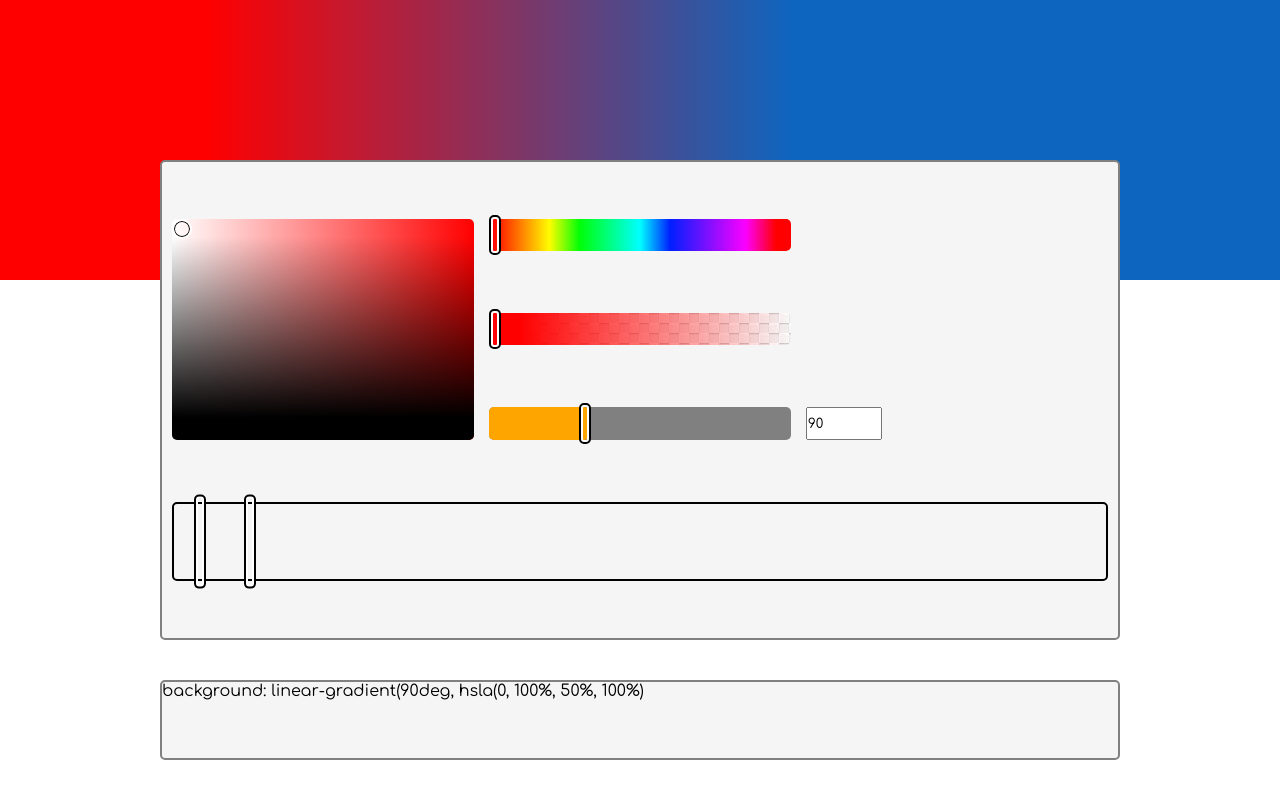
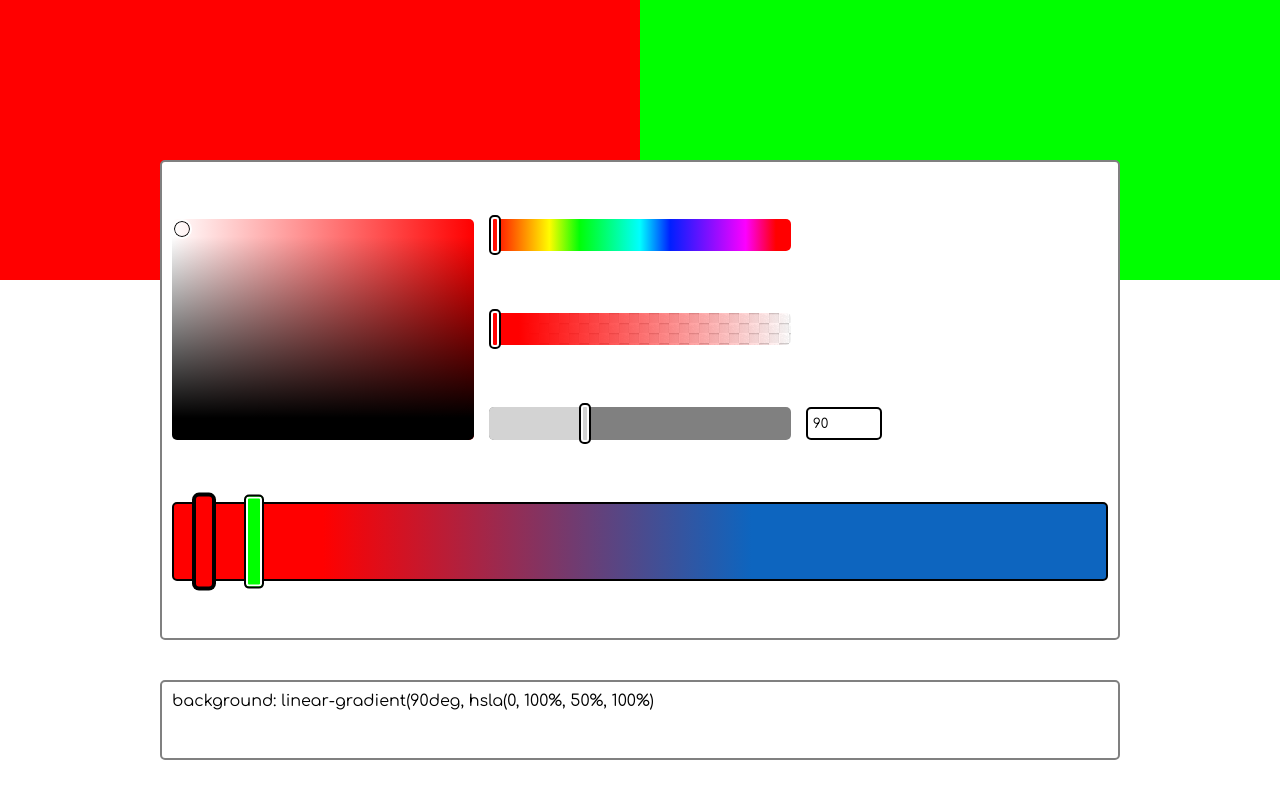
Before and after one commit to Centmsn/CSS-gradient-generator, a React (Create React App) app: page / in a window 1280 px wide. Built offline with nearby package versions, Linux system fonts and the light colour scheme.

Commit message:
add gradient settings

```diff
--- a/src/actions/index.js
+++ b/src/actions/index.js
@@ -1,4 +1,12 @@
-import { SETH, SETLS, SETA, SETDEG } from "./types";
+import {
+  SETH,
+  SETLS,
+  SETA,
+  SETDEG,
+  SETACTIVECOL,
+  CHANGEACTIVECOL,
+  SETACTIVEWIDTH,
+} from "./types";
 
 export const setH = (deg) => {
   return {
@@ -30,3 +38,24 @@ export const setDeg = (deg) => {
     payload: deg,
   };
 };
+
+export const setActiveCol = (value) => {
+  return {
+    type: SETACTIVECOL,
+    payload: value,
+  };
+};
+
+export const changeActiveCol = (index) => {
+  return {
+    type: CHANGEACTIVECOL,
+    payload: index,
+  };
+};
+
+export const setActiveWidth = (width, index) => {
+  return {
+    type: SETACTIVEWIDTH,
+    payload: { index, width },
+  };
+};
--- a/src/actions/types.js
+++ b/src/actions/types.js
@@ -2,3 +2,6 @@ export const SETH = "SETDEGREES";
 export const SETLS = "SETLS";
 export const SETA = "SETA";
 export const SETDEG = "SETDEG";
+export const CHANGEACTIVECOL = "CHANGEACTIVECOL";
+export const SETACTIVECOL = "SETACTIVECOL";
+export const SETACTIVEWIDTH = "SETACTIVEWIDTH";
--- a/src/components/DegreeOptions.js
+++ b/src/components/DegreeOptions.js
@@ -43,7 +43,7 @@ const DegreeOptions = ({ setDeg, degrees }) => {
     <>
       <Bar ref={degreeBar}>
         <Draggable left={leftOffset} func={setGradientDegrees} />
-        <InnerBar ref={innerBar} x={leftOffset + 10} />
+        <InnerBar ref={innerBar} offset={leftOffset + 12} />
       </Bar>
       <Input
         type="number"
@@ -64,25 +64,29 @@ const Bar = styled.div`
   background-color: gray;
 `;
 
-const InnerBar = styled.div.attrs(({ x }) => ({
+const InnerBar = styled.div.attrs(({ offset }) => ({
   style: {
-    width: `${x}px`,
+    width: offset,
   },
 }))`
   position: absolute;
-  top: 0;
+  top: 0px;
   right: 0;
-  bottom: 0;
+  bottom: 0px;
   left: 0;
 
   border-radius: 5px;
-  background-color: orange;
+  background-color: lightgray;
 `;
 
 const Input = styled.input`
   grid-area: 6/3/7/4;
 
   width: 25%;
+
+  border: 2px solid black;
+  border-radius: 5px;
+  padding: 5px;
 `;
 
 const mapStateToProps = (state) => {
--- a/src/components/DisplayColor.js
+++ b/src/components/DisplayColor.js
@@ -3,9 +3,21 @@ import { connect } from "react-redux";
 
 import transparentBg from "../assets/paven.png";
 
-const DisplayColor = ({ hue, sat, light, alpha, deg }) => {
+const DisplayColor = ({ deg, gradient }) => {
+  const generateGradient = () => {
+    const length = Object.keys(gradient).length;
+    const output = [];
+    for (let i = 0; i < length; i++) {
+      output.push(
+        `hsla(${gradient[i].h}, ${gradient[i].s}%, ${gradient[i].l}%, ${gradient[i].a}%) ${gradient[i].w}%`
+      );
+    }
+
+    return `linear-gradient(${deg}deg, ${output.join(",")})`;
+  };
+
   return (
-    <ColorOutput hue={hue} sat={sat} light={light} alpha={alpha} deg={deg}>
+    <ColorOutput generateGradient={generateGradient}>
       <InnerBg />
     </ColorOutput>
   );
@@ -13,7 +25,7 @@ const DisplayColor = ({ hue, sat, light, alpha, deg }) => {
 
 const ColorOutput = styled.div.attrs((props) => ({
   style: {
-    background: `linear-gradient(${props.deg}deg, hsla(${props.hue}, ${props.sat}%, ${props.light}%, ${props.alpha}%) 16%, rgba(13,101,191,1) 62%)`,
+    background: props.generateGradient(),
   },
 }))`
   position: absolute;
@@ -41,11 +53,8 @@ const mapStateToProps = (state) => {
   const { hue, sat, light, alpha } = state.colorPicked;
 
   return {
-    hue,
-    sat,
-    light,
-    alpha,
     deg: state.deg,
+    gradient: state.gradient,
   };
 };
 
--- a/src/components/Draggable.js
+++ b/src/components/Draggable.js
@@ -1,6 +1,6 @@
 import styled from "styled-components";
 
-const Draggable = ({ func, left }) => {
+const Draggable = ({ func, left, active, wide, color }) => {
   const setColor = () => {
     document.addEventListener("mouseup", stopSlide);
     document.addEventListener("mousemove", func);
@@ -11,23 +11,33 @@ const Draggable = ({ func, left }) => {
     document.removeEventListener("mousemove", func);
   };
 
-  return <Slider onMouseDown={setColor} left={left} />;
+  return (
+    <Slider
+      onMouseDown={setColor}
+      left={left}
+      active={active}
+      wide={wide}
+      color={color}
+    />
+  );
 };
 
-const Slider = styled.div.attrs(({ left }) => ({
+const Slider = styled.div.attrs(({ left, color }) => ({
   style: {
     left: left || 0,
+    backgroundColor: color,
   },
 }))`
   z-index: 999;
   position: absolute;
   transform: translateY(-10%);
   height: 125%;
-  width: 12px;
+  width: ${(props) => (props.wide ? "20px" : "12px")};
 
   border-radius: 5px;
   border: 2px solid black;
-  box-shadow: inset 0 0 0 2px white;
+  box-shadow: ${(props) =>
+    props.active ? "0 0 0px 2px black" : "inset 0 0 0 2px white"};
   transition: transform 300ms;
   cursor: move;
 
--- a/src/components/GradientOptions.js
+++ b/src/components/GradientOptions.js
@@ -1,38 +1,66 @@
+import styled from "styled-components";
+import { connect } from "react-redux";
 import { useState, useRef } from "react";
-import styled from "styled-components";
 
+import { changeActiveCol, setActiveWidth, setActiveCol } from "../actions";
 import Draggable from "./Draggable";
 
-const GradientOptions = () => {
-  const [colorsAmount, setColorsAmount] = useState(2);
-  const bar = useRef(null);
+const GradientOptions = ({
+  hue,
+  light,
+  sat,
+  alpha,
+  active,
+  gradient,
+  changeActiveCol,
+  setActiveWidth,
+  setActiveCol,
+}) => {
+  const [colorsAmount, setColorsAmount] = useState(1);
+  const [colorsPosition, setColorsPosition] = useState({
+    0: { x: 20 },
+    1: { x: 70 },
+  });
+  const gradientBar = useRef(null);
 
-  const startSlide = (e) => {
-    document.addEventListener("mouseup", stopSlide);
-    document.addEventListener("mousemove", changeColorPosition);
-  };
+  const changeColorPosition = (e, index) => {
+    changeActiveCol(index);
+    const { width, left } = gradientBar.current.getBoundingClientRect();
 
-  const stopSlide = () => {
-    document.removeEventListener("mousemove", changeColorPosition);
-    document.removeEventListener("mouseup", stopSlide);
-  };
-
-  const changeColorPosition = (e) => {
-    const { left, width } = e.target.parentNode.getBoundingClientRect();
-    console.log(e.target);
-    e.target.style.left = `${e.clientX - left + 10}px`;
+    setColorsPosition((prev) => ({
+      ...prev,
+      [index]: { x: e.clientX - left + 10 },
+    }));
+    // !sets on width of the color, hsla is undefined until color change
+    setActiveWidth((e.clientX - left + 10) * (100 / width), index);
   };
 
   const addGradientColor = (e) => {
+    const { left } = gradientBar.current.getBoundingClientRect();
+    if (e.target !== gradientBar.current) return;
     setColorsAmount((prev) => prev + 1);
+
+    setColorsPosition((prev) => {
+      return { ...prev, [colorsAmount + 1]: { x: e.clientX - left - 10 } };
+    });
+
+    setActiveCol({ index: colorsAmount + 1, h: 0, s: 100, l: 50, a: 100 });
   };
 
   const generateSliders = () => {
     const sliders = [];
+    for (let i = 0; i <= colorsAmount; i++) {
+      const sliderCol = `hsl(${gradient[i].h}, ${gradient[i].s}%, ${gradient[i].l}%)`;
 
-    for (let i = 0; i < colorsAmount; i++) {
       sliders.push(
-        <Draggable key={i} onMouseDown={startSlide} left={50 * i + 20} />
+        <Draggable
+          key={i}
+          left={colorsPosition[i].x}
+          func={(e) => changeColorPosition(e, i)}
+          active={i === active ? true : false}
+          wide="true"
+          color={sliderCol}
+        />
       );
     }
 
@@ -40,15 +68,24 @@ const GradientOptions = () => {
   };
 
   return (
-    <Bar onClick={addGradientColor} ref={bar}>
+    <Bar
+      onMouseDown={addGradientColor}
+      hue={hue}
+      light={light}
+      alpha={alpha}
+      sat={sat}
+      ref={gradientBar}
+    >
       {generateSliders()}
     </Bar>
   );
 };
 
-export default GradientOptions;
-
-const Bar = styled.div`
+const Bar = styled.div.attrs((props) => ({
+  style: {
+    background: `linear-gradient(90deg, hsla(${props.hue}, ${props.sat}%, ${props.light}%, ${props.alpha}%) 16%, rgba(13,101,191,1) 62%)`,
+  },
+}))`
   position: relative;
   grid-area: 8/1/10/4;
 
@@ -58,19 +95,22 @@ const Bar = styled.div`
   cursor: pointer;
 `;
 
-// const Slider = styled.div.attrs(({ left }) => ({
-//   style: {
-//     left: left,
-//   },
-// }))`
-//   z-index: 999;
-//   position: absolute;
-//   transform: translateY(-10%);
+const mapStateToProps = (state) => {
+  const { hue, sat, light, alpha } = state.colorPicked;
 
-//   height: 125%;
-//   width: 20px;
-//   border: 2px solid black;
-//   border-radius: 5px;
+  return {
+    hue,
+    sat,
+    light,
+    alpha,
+    deg: state.deg,
+    active: state.colId,
+    gradient: state.gradient,
+  };
+};
 
-//   background-color: black;
-// `;
+export default connect(mapStateToProps, {
+  changeActiveCol,
+  setActiveWidth,
+  setActiveCol,
+})(GradientOptions);
--- a/src/components/Options.js
+++ b/src/components/Options.js
@@ -100,7 +100,7 @@ const Settings = styled.div`
 
   border: 2px solid gray;
   border-radius: 5px;
-  background-color: whitesmoke;
+  background-color: white;
   padding: 10px;
 `;
 
--- a/src/components/Output.js
+++ b/src/components/Output.js
@@ -1,7 +1,13 @@
 import styled from "styled-components";
 import { connect } from "react-redux";
+import { useEffect } from "react";
+import { setActiveCol } from "../actions";
 
-const Output = ({ hue, sat, light, alpha, deg }) => {
+const Output = ({ hue, sat, light, alpha, deg, setActiveCol, active }) => {
+  useEffect(() => {
+    setActiveCol({ index: active, h: hue, s: sat, l: light, a: alpha });
+  }, [hue, sat, light, alpha, deg]);
+
   return (
     <CodeOutput>
       <span>
@@ -19,7 +25,9 @@ const CodeOutput = styled.div`
 
   border: 2px solid gray;
   border-radius: 5px;
-  background-color: whitesmoke;
+  background-color: white;
+
+  padding: 10px;
 `;
 
 const mapStateToProps = (state) => {
@@ -31,7 +39,8 @@ const mapStateToProps = (state) => {
     light,
     alpha,
     deg: state.deg,
+    active: state.colId,
   };
 };
 
-export default connect(mapStateToProps, {})(Output);
+export default connect(mapStateToProps, { setActiveCol })(Output);
--- /dev/null
+++ b/src/reducers/activeColor.js
@@ -0,0 +1,12 @@
+import { CHANGEACTIVECOL } from "../actions/types";
+
+const INITIAL_STATE = 0;
+
+export default (state = INITIAL_STATE, action) => {
+  switch (action.type) {
+    case CHANGEACTIVECOL:
+      return action.payload;
+    default:
+      return state;
+  }
+};
--- /dev/null
+++ b/src/reducers/gradientColors.js
@@ -0,0 +1,37 @@
+import { SETACTIVECOL, SETACTIVEWIDTH } from "../actions/types";
+
+const INITIAL_STATE = {
+  0: {
+    h: 0,
+    s: 100,
+    l: 50,
+    a: 100,
+    w: 50,
+  },
+  1: {
+    h: 120,
+    s: 100,
+    l: 50,
+    a: 100,
+    w: 50,
+  },
+};
+
+export default (state = INITIAL_STATE, action) => {
+  switch (action.type) {
+    case SETACTIVECOL:
+      const { h, s, l, a, index } = action.payload;
+      return { ...state, [index]: { ...state[index], h, s, l, a } };
+
+    case SETACTIVEWIDTH:
+      return {
+        ...state,
+        [action.payload.index]: {
+          ...state[action.payload.index],
+          w: action.payload.width,
+        },
+      };
+    default:
+      return state;
+  }
+};
--- a/src/reducers/index.js
+++ b/src/reducers/index.js
@@ -2,10 +2,14 @@ import { combineReducers } from "redux";
 
 import colorPicked from "./colorPicked";
 import gradientDegree from "./gradientDegree";
+import activeColor from "./activeColor";
+import gradientColors from "./gradientColors";
 
 const reducers = combineReducers({
   colorPicked: colorPicked,
+  gradient: gradientColors,
   deg: gradientDegree,
+  colId: activeColor,
 });
 
 export default reducers;
```
